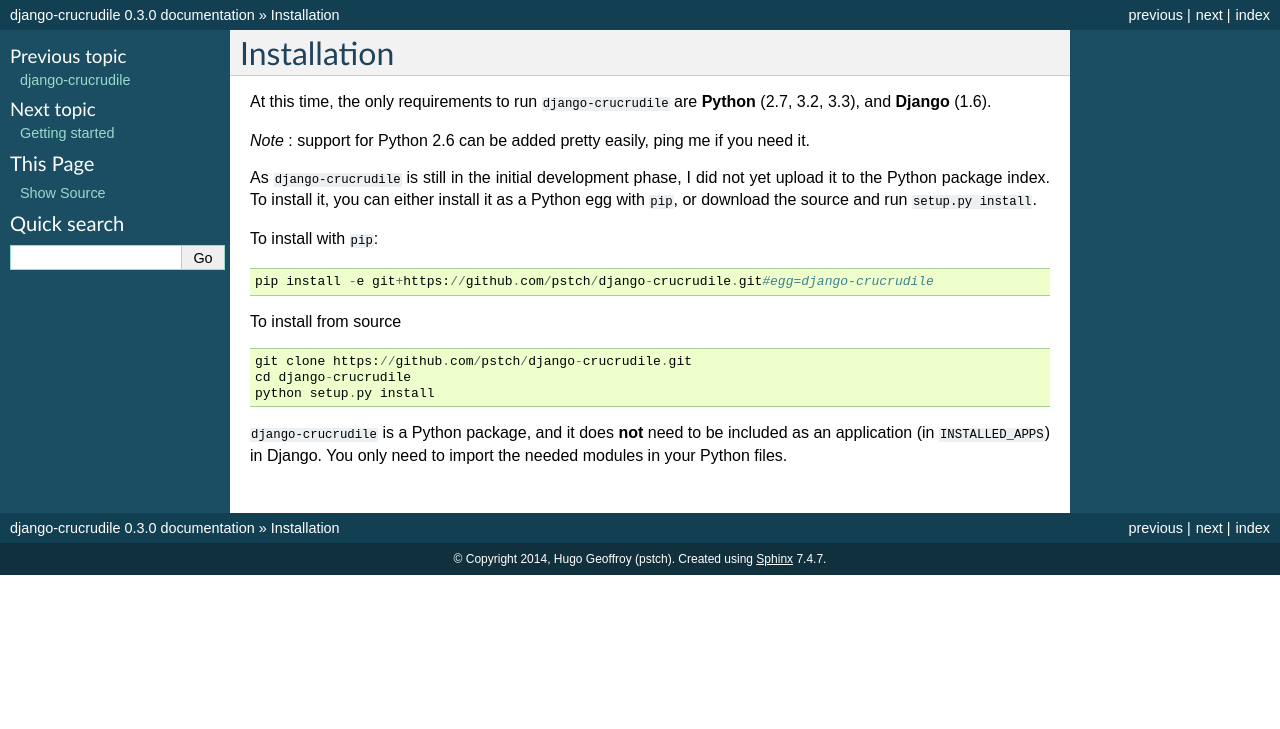
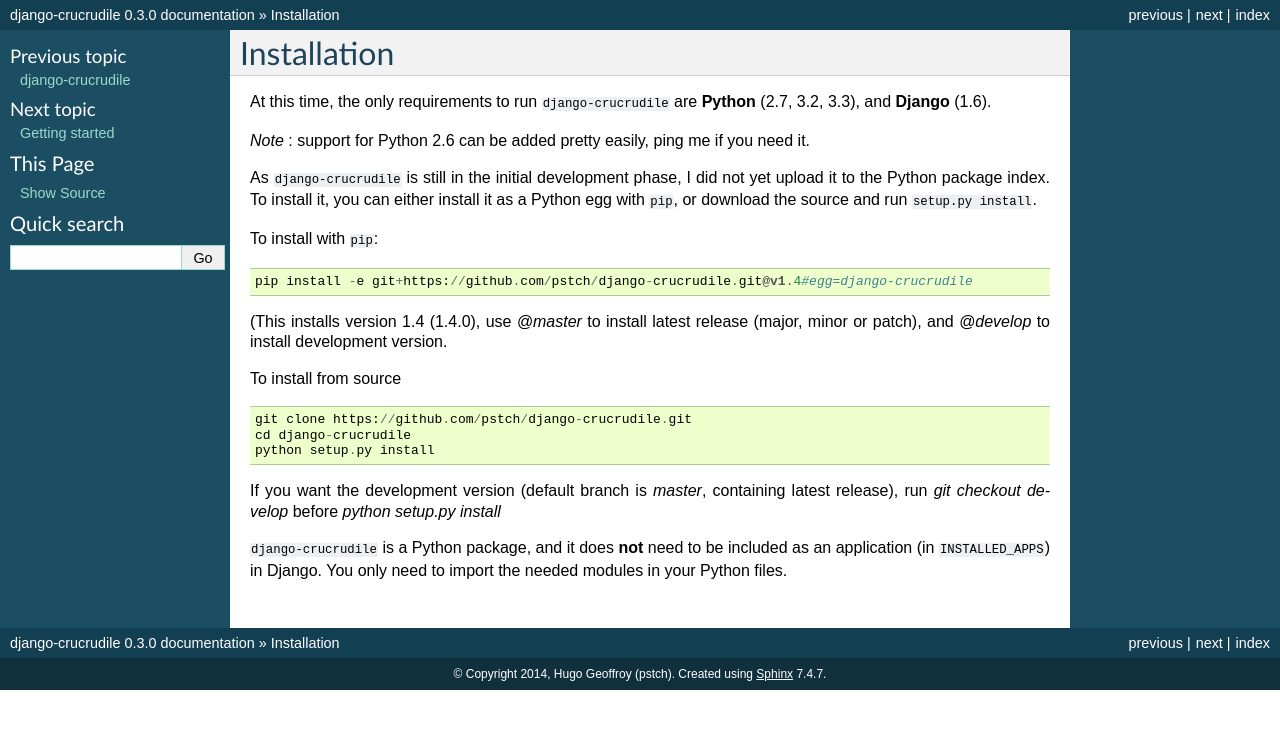
Before and after one commit to pstch/django-crucrudile, a Sphinx documentation site: the page built from docs/installation.txt, in a window 1280 px wide. Shown: the top 729 px of the page. Built offline with Sphinx 7.4.7, drawn with Linux system fonts in a browser that asks for light colours.

Commit message:
Update installation.txt

```diff
--- a/docs/installation.txt
+++ b/docs/installation.txt
@@ -9,7 +9,9 @@
 
 To install with ``pip``::
 
-  pip install -e git+https://github.com/pstch/django-crucrudile.git#egg=django-crucrudile
+  pip install -e git+https://github.com/pstch/django-crucrudile.git@v1.4#egg=django-crucrudile
+
+(This installs version 1.4 (1.4.0), use `@master` to install latest release (major, minor or patch), and `@develop` to install development version.
 
 To install from source ::
 
@@ -17,4 +19,7 @@
   cd django-crucrudile
   python setup.py install
 
+If you want the development version (default branch is `master`, containing latest release), run `git checkout develop` before `python setup.py install`
+
+
 ``django-crucrudile`` is a Python package, and it does **not** need to be included as an application (in ``INSTALLED_APPS``) in Django. You only need to import the needed modules in your Python files.
```
